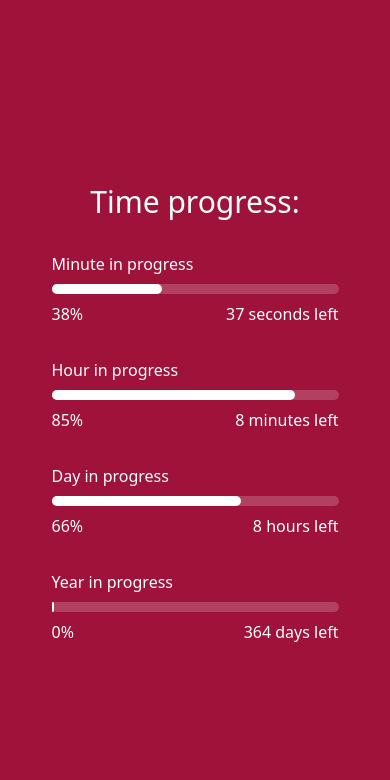
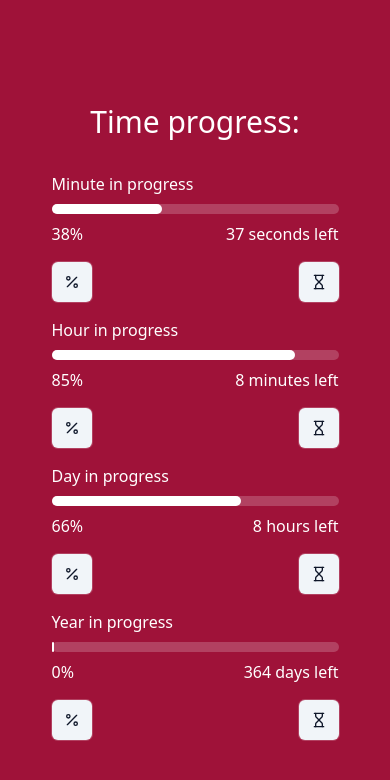
Before and after one commit to MrSnor/Time-Progress, a React (Vite) app: page / in a window 390 px wide. Shown: the top 780 px of the page. Built offline with nearby package versions, Linux system fonts and the light colour scheme.

Commit message:
update UI for mobile view

```diff
--- a/package.json
+++ b/package.json
@@ -5,6 +5,7 @@
   "type": "module",
   "scripts": {
     "dev": "vite",
+    "dev-host": "vite --host",
     "build": "vite build",
     "preview": "vite preview",
     "prepare": "husky install"
--- a/src/components/ui/ProgressBase.jsx
+++ b/src/components/ui/ProgressBase.jsx
@@ -1,5 +1,5 @@
 import { Toggle } from "@/components/ui/toggle";
-import { BadgePercent, Hourglass, Percent } from "lucide-react";
+import { Hourglass, Percent } from "lucide-react";
 import { useState } from "react";
 
 const ProgressBase = ({ label, progress: progressPercent, timeLeft }) => {
@@ -67,13 +67,13 @@ const ProgressBase = ({ label, progress: progressPercent, timeLeft }) => {
       </Toggle>
 
       {/* single container for both toggles in mobiles view */}
-      {/* <div className="flex gap-4 justify-center sm:hidden">
+      <div className="flex w-full justify-between gap-4 sm:hidden">
         <Toggle
           onClick={() => setisPercentVisible(!isPercentVisible)}
           className="whitespace-nowrap ring-1 ring-white/20"
           defaultPressed={isPercentVisible}
         >
-          <BadgePercent className="h-4 w-4" />
+          <Percent className="h-4 w-4" />
         </Toggle>
 
         <Toggle
@@ -84,7 +84,7 @@ const ProgressBase = ({ label, progress: progressPercent, timeLeft }) => {
           {" "}
           <Hourglass className="h-4 w-4" />{" "}
         </Toggle>
-      </div> */}
+      </div>
     </div>
   );
 };
```
